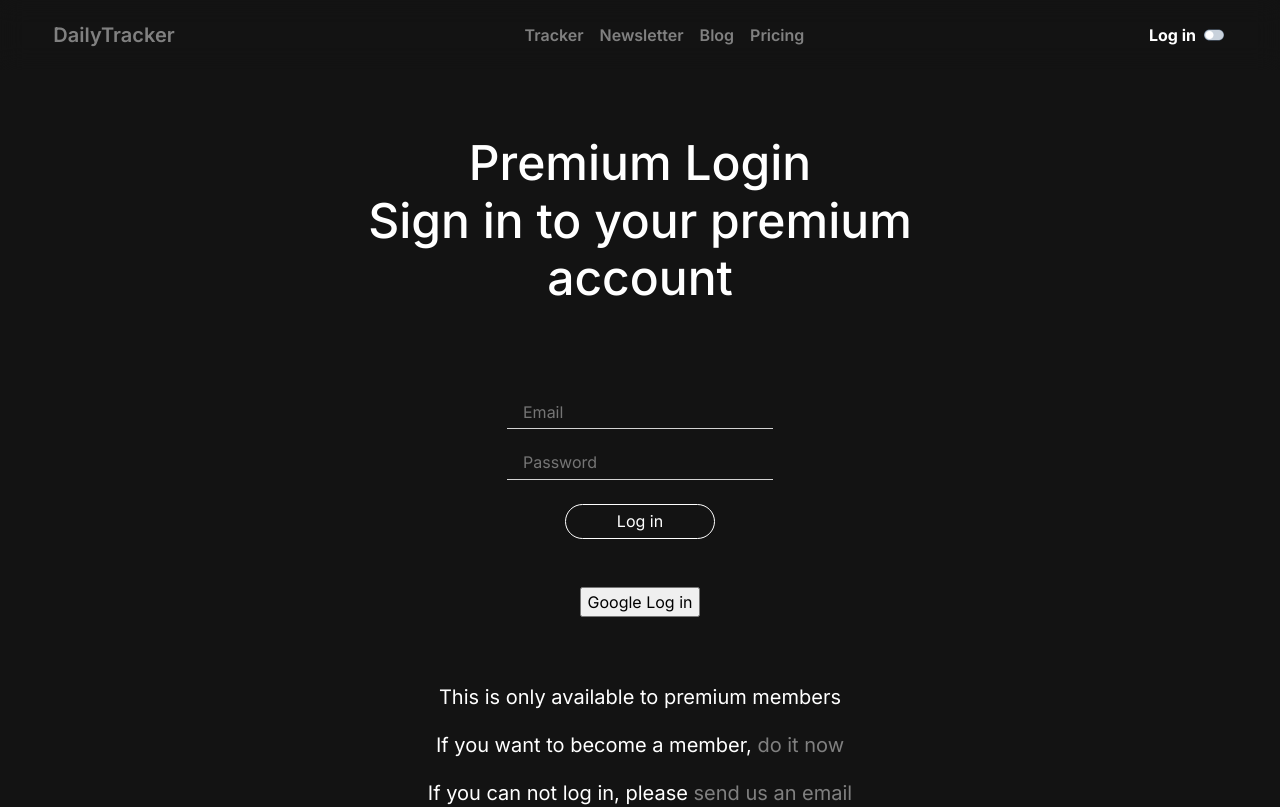
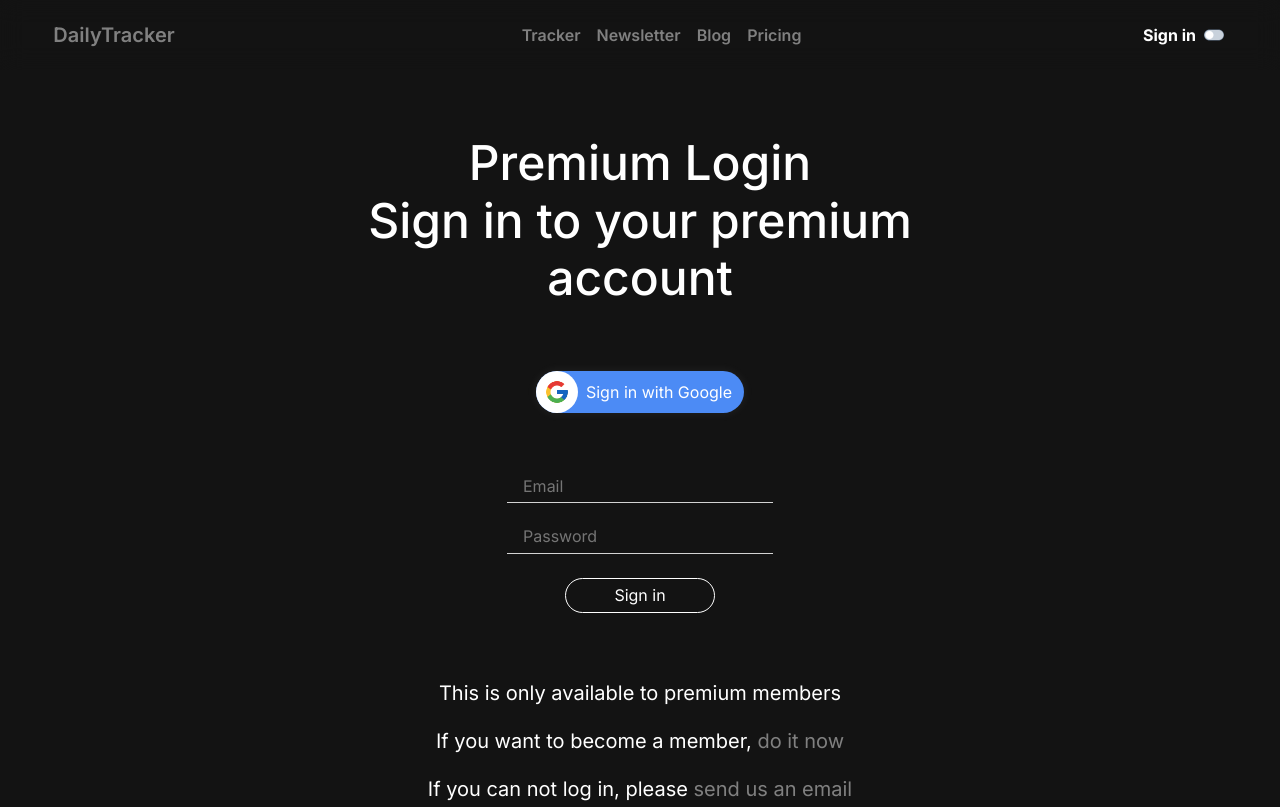
Before and after one commit to farichieri/daily-tracker, a Next.js app: page /user in a window 1280 px wide. Shown: the top 807 px of the page. Built offline with nearby package versions, Linux system fonts and the light colour scheme; no server answers.

Commit message:
Google Button

```diff
--- a/src/components/Auth/Login.tsx
+++ b/src/components/Auth/Login.tsx
@@ -8,9 +8,10 @@ import {
 } from 'firebase/auth';
 import Button from '../Layout/Button/Button';
 import { useRouter } from 'next/router';
-import { addDoc, collection } from 'firebase/firestore';
+import { addDoc, collection, doc, setDoc } from 'firebase/firestore';
 import { useDispatch } from 'react-redux';
 import { setIsLoading } from 'store/slices/layoutSlice';
+import GoogleLoginButton from '../Layout/GoogleLoginButton/GoogleLoginButton';
 
 const Login = () => {
   const dispatch = useDispatch();
@@ -35,6 +36,10 @@ const Login = () => {
         // IdP data available using getAdditionalUserInfo(result)
         const additinalInfo = getAdditionalUserInfo(result);
         if (additinalInfo?.isNewUser) {
+          await setDoc(doc(db, 'users', user.uid), {
+            email: user.email,
+            displayName: user.displayName,
+          });
           const docRef = collection(db, 'users', user.uid, 'projects');
           await addDoc(docRef, {
             projectName: 'Personal',
@@ -43,7 +48,6 @@ const Login = () => {
           });
         }
         user && router.push('/tracker');
-        // ...
       })
       .catch((error) => {
         console.log({ error });
@@ -87,6 +91,9 @@ const Login = () => {
 
   return (
     <div className='login'>
+      <GoogleLoginButton onClick={handleLogInWithGoogle}>
+        Sign in with Google
+      </GoogleLoginButton>
       <form onSubmit={handleSubmit}>
         <div className='inputs-container'>
           <input
@@ -108,13 +115,13 @@ const Login = () => {
           style={null}
           onClick={handleSubmit}
           loadMessage={'Ingresando...'}
-          content='Log in'
+          content='Sign in'
           isLoading={isLoadingForm}
           isDisabled={isDisabled}
         />
         {errorMessage && <span>Email o contraseña inválidos</span>}
       </form>
-      <button onClick={handleLogInWithGoogle}>Google Log in</button>
+
       <style jsx>{`
         form {
           display: flex;
@@ -123,7 +130,7 @@ const Login = () => {
           width: 100%;
           position: relative;
           align-items: center;
-          margin-bottom: 3rem;
+          margin-top: 2rem;
         }
         .inputs-container {
           width: 100%;
--- /dev/null
+++ b/src/components/Layout/GoogleLoginButton/GoogleLoginButton.tsx
@@ -0,0 +1,61 @@
+import { ReactNode } from 'react';
+import Image from 'next/image';
+
+const GoogleLoginButton = ({
+  onClick,
+  children,
+}: {
+  onClick: any;
+  children: ReactNode;
+}) => {
+  return (
+    <button onClick={onClick}>
+      <span className='image'>
+        <Image
+          alt='google-icon'
+          src={'/icons/google.png'}
+          width='26'
+          height='26'
+          style={{ pointerEvents: 'none' }}
+        />
+      </span>
+      <span className='text'>{children}</span>
+      <style jsx>
+        {`
+          button {
+            display: flex;
+            align-items: center;
+            margin: auto;
+            background: gray;
+            border-radius: 3rem;
+            justify-content: space-between;
+            padding: 0;
+            background: #4c8bf5;
+            cursor: pointer;
+            transition: 0.3s;
+            border: none;
+            box-shadow: 0 0 10px 1px var(--box-shadow-light);
+          }
+          .image {
+            background: white;
+            border-radius: 50%;
+            padding: 0.5rem;
+            display: flex;
+          }
+          .text {
+            padding: 0 0.75rem 0 0.5rem;
+            color: white;
+          }
+          button:hover {
+            background: #386ac0;
+          }
+          button:active {
+            box-shadow: 0 0 10px 1px var(--box-shadow);
+          }
+        `}
+      </style>
+    </button>
+  );
+};
+
+export default GoogleLoginButton;
--- a/src/components/Nav/Nav.tsx
+++ b/src/components/Nav/Nav.tsx
@@ -10,7 +10,7 @@ import { useSelector } from 'react-redux';
 const Nav = () => {
   const router = useRouter();
   const [hamburgerActive, setHamburgerActive] = useState(false);
-  const [userName, setUserName] = useState('Log in');
+  const [userName, setUserName] = useState('Sign in');
   const { user } = useSelector(selectUser);
 
   const handleMenu = () => {
@@ -26,7 +26,7 @@ const Nav = () => {
     if (user && user.email) {
       setUserName(user.email.slice(0, user.email.indexOf('@')));
     } else {
-      setUserName('Log in');
+      setUserName('Sign in');
     }
   }, [user]);
 
--- a/src/components/Tracker/Tracker.tsx
+++ b/src/components/Tracker/Tracker.tsx
@@ -107,7 +107,7 @@ const Tracker = ({
       }
     }
     if (type === types.tasks) {
-      if (task.hour && task.task) {
+      if (task.task) {
         setTasks([...tasks, task]);
         setTask({
           hour: '',
--- a/src/pages/faq/index.tsx
+++ b/src/pages/faq/index.tsx
@@ -13,7 +13,7 @@ const index = () => {
           <h2>How do I become a premium member?</h2>
           <p>To become a premium member, follow these steps:</p>
           <p>
-            (1) Choose your plan <Link href={'/checkout'}>here</Link>
+            (1) Choose your plan <Link href={'/pricing'}>here</Link>
           </p>
           <p>(2) Input your name, email and card number.</p>
           <p>
--- a/src/pages/subscribe/index.tsx
+++ b/src/pages/subscribe/index.tsx
@@ -22,7 +22,7 @@ const index = () => {
           more.
         </p>
         <p>Get Started</p>
-        <Link href={'/checkout'}>
+        <Link href={'/pricing'}>
           <button className='become'>Become a member now</button>
         </Link>
       </div>
```
Also changed, not shown: public/icons/google.png (added).
